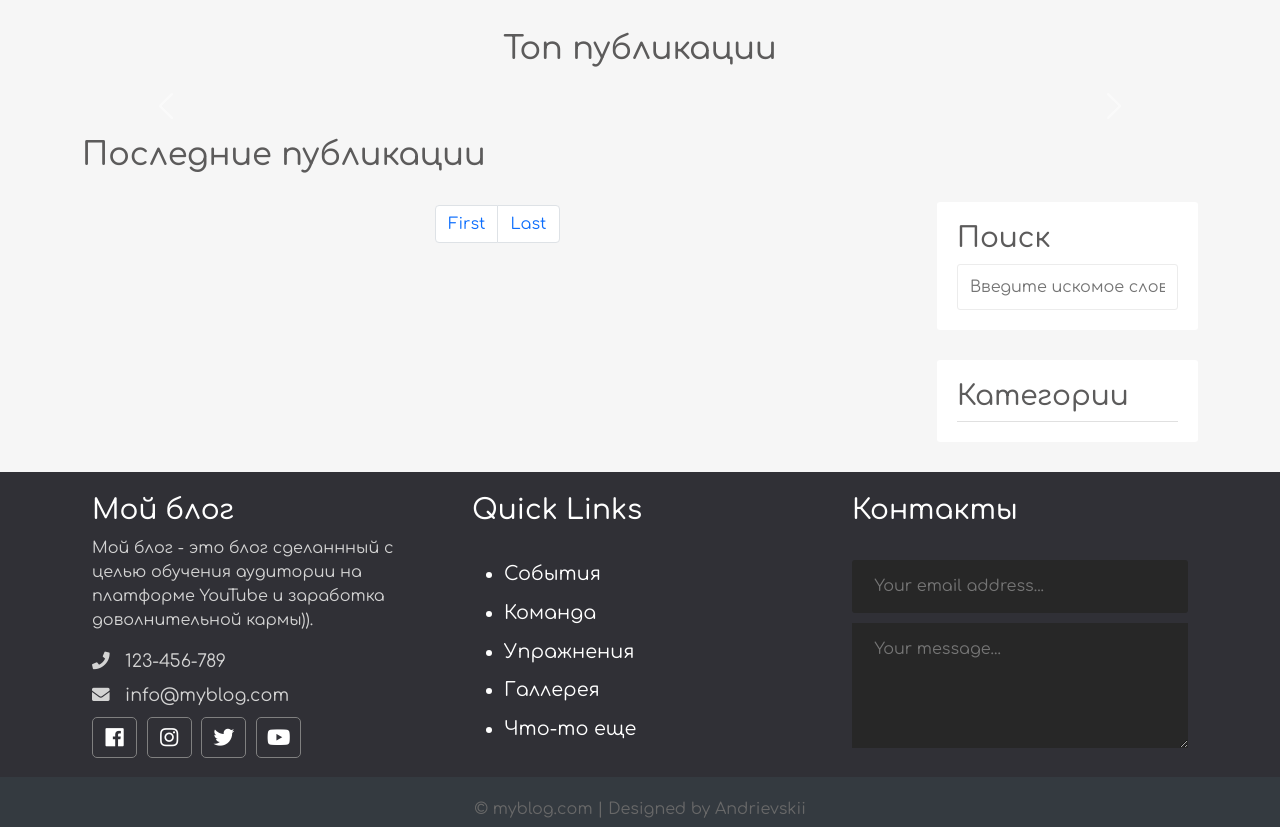
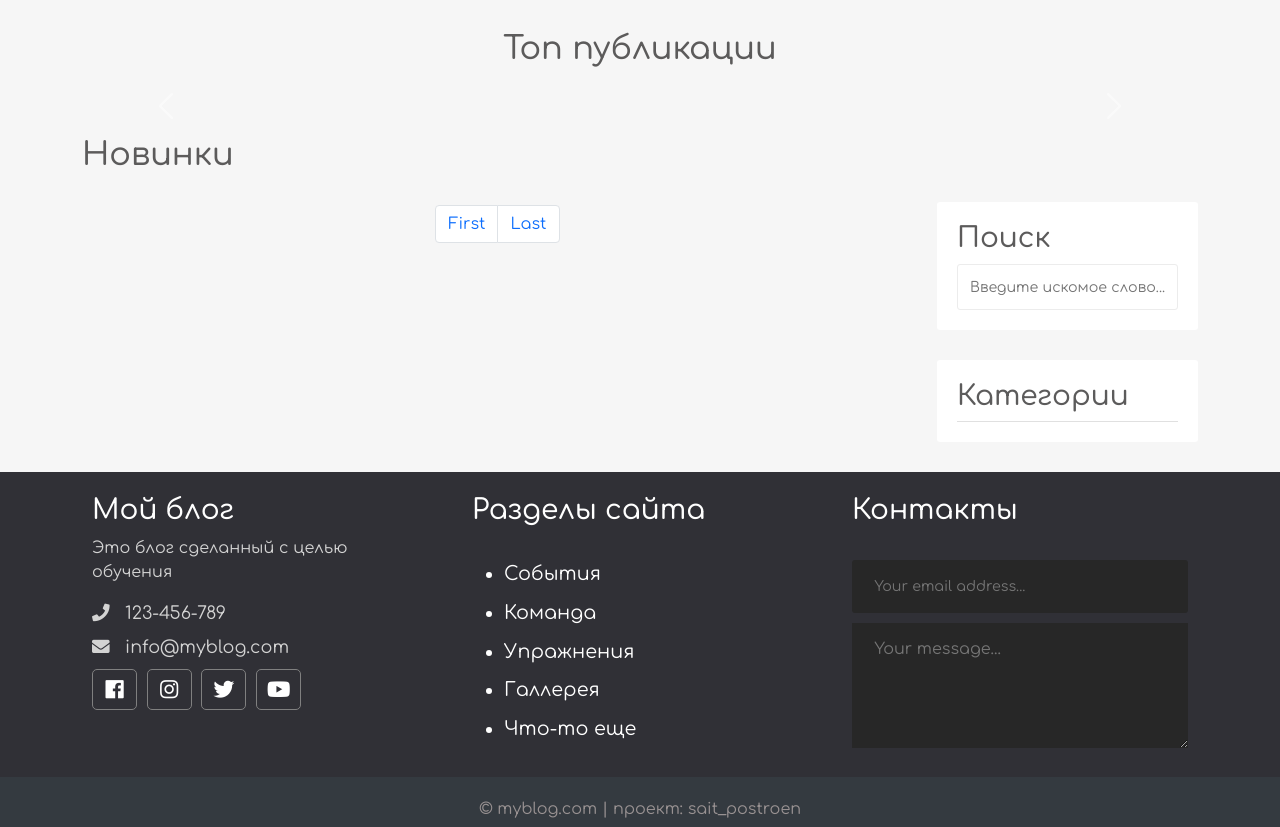
Before and after one commit to sereja-s/blog, a PHP site: page / in a window 1280 px wide. Shown: the part 73-900 px from the top of the page. Run offline with PHP 8.4, Linux system fonts and the light colour scheme; data that the repository does not hold is empty.

Commit message:
выбор, удаление, вставка

```diff
--- a/app/database/db.php
+++ b/app/database/db.php
@@ -3,6 +3,9 @@
 //session_start();
 require 'connect.php';
 
+/**
+ * функция для тестового вывода значения на экран
+ */
 function tt($value)
 {
 	echo '<pre>';
@@ -16,7 +19,9 @@ function tte($value)
 	print_r($value);
 	echo '</pre>';
 }
-// Проверка выполнения запроса к БД
+/**
+ * Функция для проверки на ошибки выполнения запроса к БД
+ */
 function dbCheckError($query)
 {
 	$errInfo = $query->errorInfo();
@@ -27,10 +32,16 @@ function dbCheckError($query)
 	return true;
 }
 
-// Запрос на получение данных с одной таблицы
+//--------------------------------------------------------------------------------------------------------------------//
+
+/**
+ * функция создаёт запрос на получение данных из одной таблицы: $table
+ */
 function selectAll($table, $params = [])
 {
+	// обращаемся к глобальной переменной (экземпляру класса)
 	global $pdo;
+	// составляем запрос
 	$sql = "SELECT * FROM $table";
 
 	if (!empty($params)) {
@@ -47,15 +58,20 @@ function selectAll($table, $params = [])
 			$i++;
 		}
 	}
-
+	// подготовка запроса
 	$query = $pdo->prepare($sql);
+	// выполнение запроса
 	$query->execute();
+	// проверка на ошибки
 	dbCheckError($query);
+	// возвращаем результат запроса
 	return $query->fetchAll();
 }
 
 
-// Запрос на получение одной строки с выбранной таблицы
+/**
+ * функция создаёт запрос на получение одной строки из выбранной таблицы: $table
+ */
 function selectOne($table, $params = [])
 {
 	global $pdo;
@@ -79,16 +95,20 @@ function selectOne($table, $params = [])
 	$query = $pdo->prepare($sql);
 	$query->execute();
 	dbCheckError($query);
-	return $query->fetch();
+	return $query->fetch(); // выводится одна строка
 }
 
-// Запись в таблицу БД
+//---------------------------------------------------------------------------------------------------------------------//
+
+/**
+ * функция для вставки строки (записи) в таблицу
+ */
 function insert($table, $params)
 {
 	global $pdo;
 	$i = 0;
-	$coll = '';
-	$mask = '';
+	$coll = ''; // в переменной будем формировать ключи для запроса
+	$mask = ''; // в переменной укажем соответствующие им значения
 	foreach ($params as $key => $value) {
 		if ($i === 0) {
 			$coll = $coll . "$key";
@@ -108,7 +128,11 @@ function insert($table, $params)
 	return $pdo->lastInsertId();
 }
 
-// Обновление строки в таблице
+//-------------------------------------------------------------------------------------------------------------------//
+
+/**
+ * функция для обновления данных в таблице
+ */
 function update($table, $id, $params)
 {
 	global $pdo;
@@ -129,16 +153,23 @@ function update($table, $id, $params)
 	dbCheckError($query);
 }
 
-// Обновление строки в таблице
+//--------------------------------------------------------------------------------------------------------------------//
+
+/**
+ * функция для удаления строки (записи) в таблице
+ */
 function delete($table, $id)
 {
 	global $pdo;
-	//DELETE FROM `topics` WHERE id = 3
+
 	$sql = "DELETE FROM $table WHERE id =" . $id;
 	$query = $pdo->prepare($sql);
 	$query->execute();
 	dbCheckError($query);
 }
+
+//--------------------------------------------------------------------------------------------------------------------//
+
 // Выборка записей (posts) с автором в админку
 function selectAllFromPostsWithUsers($table1, $table2)
 {
--- a/app/include/footer.php
+++ b/app/include/footer.php
@@ -4,8 +4,7 @@
 			<div class="footer-section about col-md-4 col-12">
 				<h3 class="logo-text">Мой блог</h3>
 				<p>
-                    Мой блог - это блог сделаннный с целью обучения аудитории на платформе
-                    YouTube и заработка доволнительной кармы)).
+					Это блог сделанный с целью обучения
 				</p>
 				<div class="contact">
 					<span><i class="fas fa-phone"></i> &nbsp; 123-456-789</span>
@@ -20,7 +19,7 @@
 			</div>
 
 			<div class="footer-section links col-md-4 col-12">
-                <h3>Quick Links</h3>
+				<h3>Разделы сайта</h3>
 				<br>
 				<ul>
 					<a href="#">
@@ -57,7 +56,7 @@
 		</div>
 
 		<div class="footer-bottom">
-            &copy; myblog.com | Designed by Andrievskii
+			&copy; myblog.com | проект: sait_postroen
 		</div>
 	</div>
 </div>
--- a/assets/css/style.css
+++ b/assets/css/style.css
@@ -25,7 +25,7 @@ input{
     border: 1px solid #ececec;
     line-height: 1.5rem;
     color: #444444;
-    font-size: 1rem;
+    font-size: .89rem;
 }
 /*
     HEADER
@@ -69,9 +69,8 @@ header ul li a{
 		font-size: 1rem;
 	}
 }
-@media(max-width: 400px){
+@media(max-width: 425px){
 	header ul li a {
-		font-size: .9rem;
 		padding: 15px;
 	}
 }
@@ -180,6 +179,12 @@ header ul li ul li a {
 .search{
     margin-top: 96px;
 }
+@media(max-width: 767px){
+	.search {
+		margin-top: 5px;
+	}
+}
+
 .sidebar .section{
     background: #ffffff;
     padding: 20px;
@@ -280,7 +285,7 @@ header ul li ul li a {
 
 .footer .footer-bottom {
     background: #343a40;
-    color: #686868;
+    color: #999292;
     height: 50px;
     width: 100%;
     text-align: center;
--- a/index.php
+++ b/index.php
@@ -83,7 +83,7 @@ $topTopic = selectTopTopicFromPostsOnIndex('posts');
 			<div class="content row">
 				<!-- Main Content -->
 				<div class="main-content col-md-9 col-12">
-					<h2>Последние публикации</h2>
+					<h2>Новинки</h2>
 					<?php foreach ($posts as $post) : ?>
 						<div class="post row">
 							<div class="img col-12 col-md-4">
```
Lines whose indentation alone changed are shown as unchanged.
